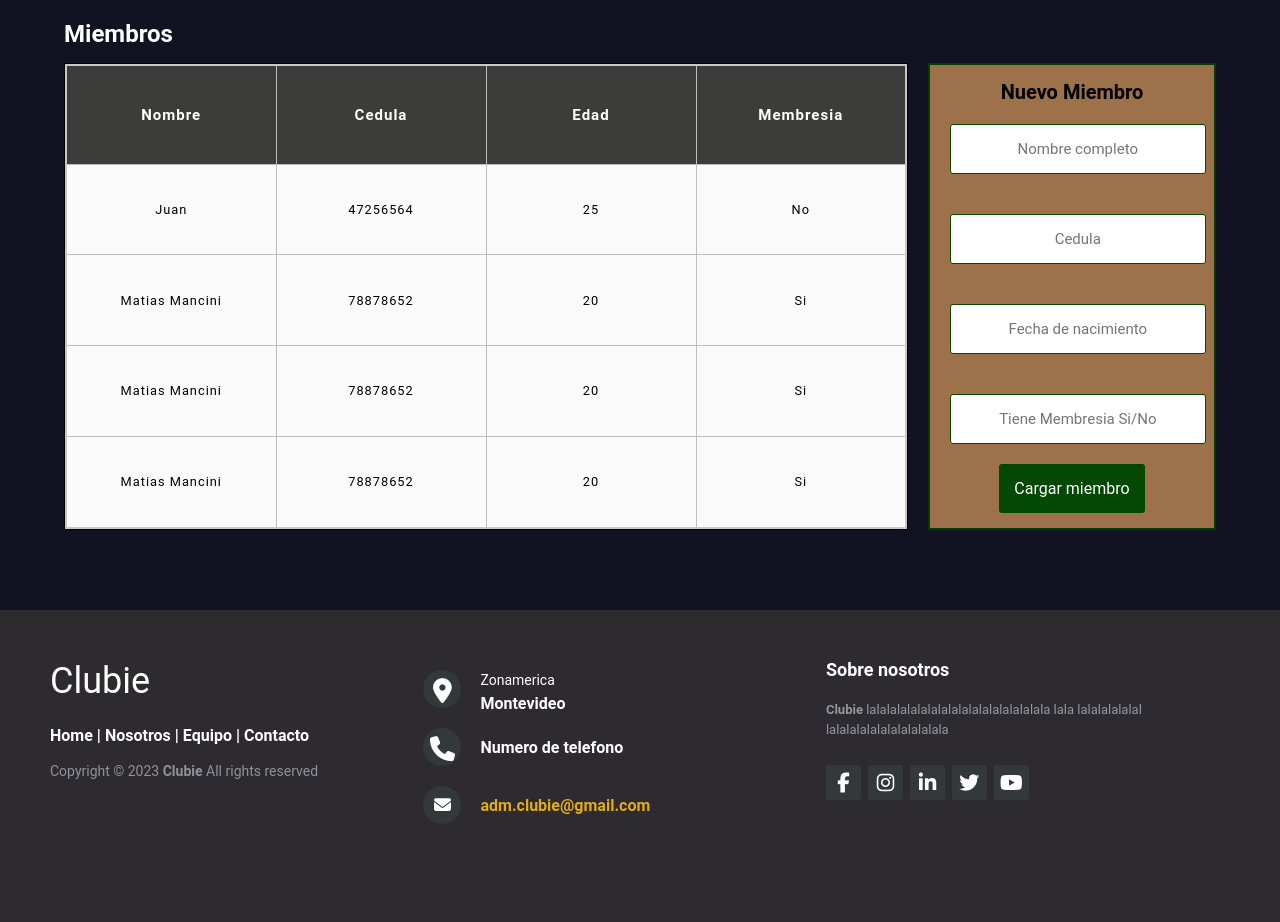
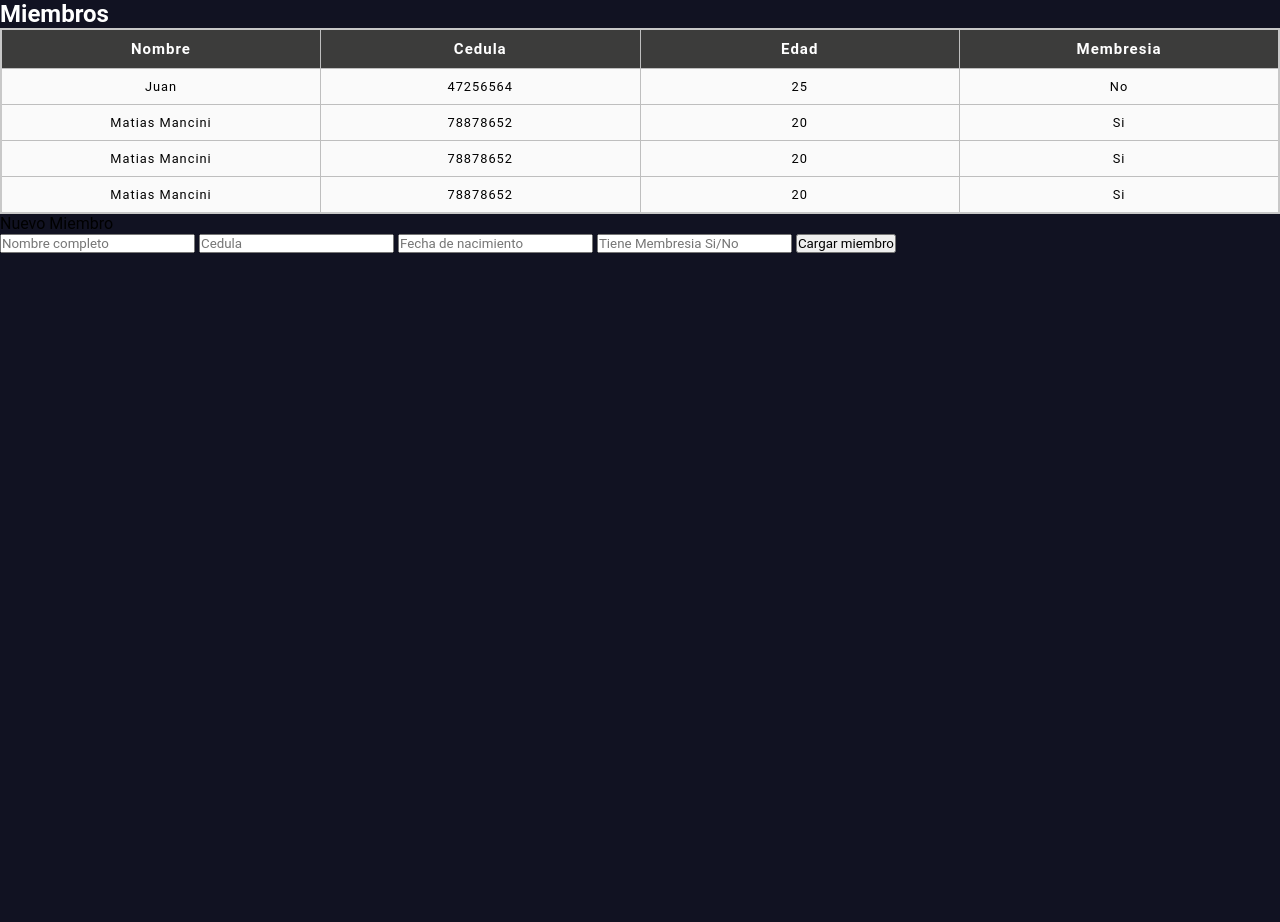
Before and after one commit to juanivalle/Clubie, a Flask app: page /trazabilidad.html in a window 1280 px wide. Shown: the part 107-1029 px from the top of the page. After the commit the page ends 360 px from the top, so only its background shows below. Run offline with Flask 3, Linux system fonts and the light colour scheme; some libraries are stand-ins or nearby versions.

Commit message:
hice 2 graficos mas, necesito las bases de datos y ayuda de back para algunas cosas, despues ya arregle las boludeces de las paginas login

```diff
--- a/back-End/templates/base-log.html
+++ b/back-End/templates/base-log.html
@@ -33,57 +33,6 @@
 
         {% endblock %}
     </div>
-    <footer id="myFooter" class="footer-distributed">
-
-        <div class="footer-left">
-            <h3>Clubie</h3>
-
-            <p class="footer-links">
-                <a href="#">Home</a>
-                |
-                <a href="#">Nosotros</a>
-                |
-                <a href="#">Equipo</a>
-                |
-                <a href="#">Contacto</a>
-            </p>
-
-            <p class="footer-company-name">Copyright © 2023 <strong>Clubie</strong> All rights reserved</p>
-        </div>
-
-        <div class="footer-center">
-            <div>
-                <i class="fa fa-map-marker"></i>
-                <p><span>Zonamerica</span>
-                    Montevideo</p>
-            </div>
-
-            <div>
-                <i class="fa fa-phone"></i>
-                <p>Numero de telefono</p>
-            </div>
-            <div>
-                <i class="fa fa-envelope"></i>
-                <p><a href="adm.clubie@gmail.com">adm.clubie@gmail.com</a></p>
-            </div>
-        </div>
-        <div class="footer-right">
-            <p class="footer-company-about">
-                <span>Sobre nosotros</span>
-                <strong>Clubie</strong> lalalalalalalalalalalalalalalalalala
-                lala
-                lalalalalalal
-                lalalalalalalalalalalala
-            </p>
-            <div class="footer-icons">
-                <a href="#"><i class="fa fa-facebook"></i></a>
-                <a href="#"><i class="fa fa-instagram"></i></a>
-                <a href="#"><i class="fa fa-linkedin"></i></a>
-                <a href="#"><i class="fa fa-twitter"></i></a>
-                <a href="#"><i class="fa fa-youtube"></i></a>
-            </div>
-        </div>
-    </footer>
 </body>
 
 </html>
--- a/back-End/templates/logueado/ctrplanta.html
+++ b/back-End/templates/logueado/ctrplanta.html
@@ -15,7 +15,7 @@
 
   {% block body %}
   <div class="container-form">
-    <h2>Miembros</h2>
+    <h2>Control De Plantas</h2>
     <div class="tabla-miembro">
       <table id="miembros">
         <tr>
--- a/css/js/handlers.js
+++ b/css/js/handlers.js
@@ -1,4 +1,4 @@
-const enableEventHandlers = coasters => {
+const enableEventHandlers = (coasters) => {
 
     document.querySelector('#featuresOptions').onchange = e => {
 
--- a/css/miembros.css
+++ b/css/miembros.css
@@ -30,39 +30,8 @@ footer {
 header {
   font-size: 16px;
 }
-.container-form{
-  display: flex;
-  flex-direction: row;
-  flex-wrap: wrap;
-  width: 90%;
-  margin: 0 auto;
-  justify-content: center;
-  align-content: center;
-  margin-top: 20px;
-}
-.container-form h2{
-  width: 100%;
-  margin-bottom: 15px;
-}
-.form-miembro {
-  width: 25%;
-  border: 2px solid #003E00;
-  text-align: center;
-  background-color: #ce9256be;
-  margin-left: 10px;
-}
-.form-miembro p{
-  font-size: 20px;
-  margin-top: 15px;
-  font-weight: bolder;
-}
-.tabla-miembro {
-  width: 70%;
-  flex-grow: 1;
-  display: flex;
-  border: black solid 1px;
-  margin-right: 10px;
-}
+
+
 table {
   border-collapse: collapse;
   border: 2px solid rgb(200,200,200);
@@ -96,28 +65,7 @@ tr:nth-child(odd) td {
 caption {
   padding: 10px;
 }
-.container-form form .campo{
-  text-align: center;
-  width: 90%;
-  padding: 15px 10px;
-  font-size: 15px;
-  border: 1px solid #034803;
-  margin: 20px;
-  border-radius: 3px;
-  outline: 0px;
-}
-.container-form .btn-miembro{
-  padding: 15px;
-  font-size: 16px;
-  border: none;
-  outline: 0px;
-  background: #034803;
-  color: white;
-  border-radius: 3px;
-  cursor: pointer;
-  transition: all 300ms ease;
-  margin-bottom: 15px;
-}
+
 .nav-toggle {
 display: none;
 color: #fff;
@@ -127,9 +75,7 @@ cursor: pointer;
 .col-md-7 h2 {
   color: #fff;
 }
-.footer-icons a i {
-  margin-top: 7.5px;
-}
+
 label {
   font-size: 16px;
   font-weight: bolder;
```
Also changed, not shown: other parts of css/miembros.css (+2 -28 lines), back-End/templates/logueado/ventas.html (+7 -7 lines), css/js/grafico.js (+72 -0 lines).
